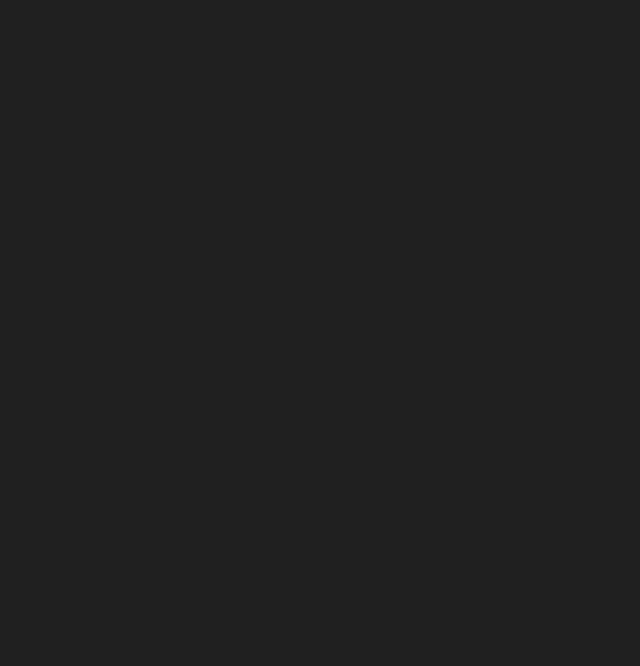
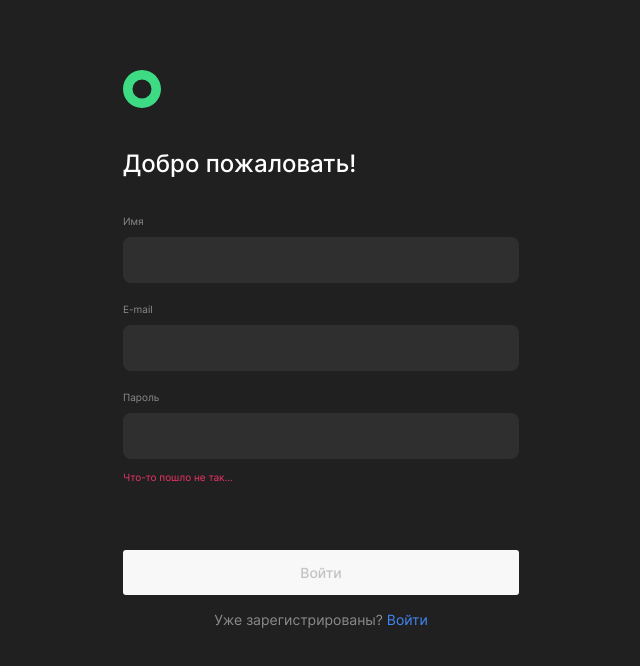
Before and after one commit to Exir74/movies-explorer-frontend, a React (Create React App) app: page /signup in a window 1280 px wide. Before the commit this address had no page. Shown: the top 666 px of the page, without its empty margins (319-959 px from the left). Built offline with nearby package versions, Linux system fonts and the light colour scheme.

Commit message:
feat: register done

```diff
--- a/src/components/App/App.js
+++ b/src/components/App/App.js
@@ -11,6 +11,7 @@ import Profile from '../Profile/Profile';
 import { logo } from '../../utils/constants';
 import Login from '../Login/Login';
 import FormHeader from '../FormHeader/FormHeader';
+import Register from '../Register/Register';
 
 function App() {
   const size = useWindowSize();
@@ -111,6 +112,21 @@ function App() {
             />
           )}
         />
+        <Route
+          path="/signup"
+          element={(
+            <Register
+              FormHeader={FormHeader}
+              logo={logo}
+            />
+          )}
+        />
+        <Route
+          path="*"
+          element={(
+            <Profile />
+          )}
+        />
       </Routes>
       {isBurgerOpen ? (
         <BurgerMenu
--- a/src/components/FormHeader/FormHeader.js
+++ b/src/components/FormHeader/FormHeader.js
@@ -1,7 +1,7 @@
 import React from 'react';
 import { Link } from 'react-router-dom';
 
-function FormHeader({ logo }) {
+function FormHeader({ logo, greeting }) {
   return (
     <div className="form-header">
       <Link
@@ -11,7 +11,7 @@ function FormHeader({ logo }) {
         <img className="form-header__img" src={logo} alt="лого" />
       </Link>
       <h3 className="form-header__text">
-        Рады видеть!
+        {greeting}
       </h3>
     </div>
   );
--- a/src/components/Login/Login.js
+++ b/src/components/Login/Login.js
@@ -5,7 +5,7 @@ import ButtonMain from '../ButtonMain/ButtonMain';
 function Login({ FormHeader, logo }) {
   return (
     <section className="login-section">
-      <FormHeader logo={logo} />
+      <FormHeader logo={logo} greeting="Рады видеть!" />
       {/* <FormBody> */}
       <form className="login">
         <span className="login__input-name">E-mail</span>
--- /dev/null
+++ b/src/components/Register/Register.css
@@ -0,0 +1,125 @@
+.register-section {
+  margin: 70px auto 70px auto;
+  max-height: 100%;
+  max-width: 396px;
+  display: flex;
+  flex-direction: column;
+  align-items: center;
+}
+
+.register {
+  display: flex;
+  flex-direction: column;
+  min-width: 396px;
+  max-height: 100%;
+}
+
+.register__input-name {
+  color: #8B8B8B;
+  font-family: 'Inter', 'Arial', sans-serif;
+  font-size: 10px;
+  font-style: normal;
+  font-weight: 400;
+  line-height: normal;
+  /*margin: 0 0 10px 0;*/
+}
+
+.register__input {
+
+  margin: 10px 0 20px 0;
+  padding: 15px 0 15px 15px;
+  border: none;
+  border-radius: 8px;
+  background: #2F2F2F;
+  color: #FFF;
+  font-family: 'Inter', 'Arial', sans-serif;
+  font-size: 13px;
+  font-style: normal;
+  font-weight: 400;
+  line-height: normal;
+}
+
+.register__input:last-of-type {
+  margin: 10px 0 0 0;
+}
+
+.register__error-wrapper {
+  height: 12px;
+  margin: 8px 0 0 0;
+}
+
+.register__input-message {
+  padding: 0;
+  color: #EE3465;
+  font-family: 'Inter', 'Arial', sans-serif;
+  font-size: 10px;
+  font-style: normal;
+  font-weight: 400;
+  line-height: normal;
+  /*display: none;*/
+}
+
+
+.register__input-message_enabled {
+  display: block;
+}
+
+.register__form-button {
+  margin: 71px 0 16px 0;
+}
+
+.register__footer {
+  text-align: center;
+}
+
+.register__footer_text {
+  color: #8B8B8B;
+  font-family: 'Inter', 'Arial', sans-serif;
+  font-size: 14px;
+  font-style: normal;
+  font-weight: 400;
+  line-height: normal;
+}
+
+.register__footer_link {
+  color: #4285F4;
+  font-family: 'Inter', 'Arial', sans-serif;
+  font-size: 14px;
+  font-style: normal;
+  font-weight: 400;
+  line-height: normal;
+  text-decoration: none;
+}
+
+@media screen and (max-width: 769px) {
+  .register-section {
+    margin: 232px auto 0 auto;
+  }
+
+  .register__form-button {
+    margin: 73px 0 16px 0;
+  }
+}
+
+@media screen and (max-width: 500px) {
+  .register-section {
+    margin: 56px auto 0 auto;
+    width: 260px;
+  }
+
+  .register {
+    min-width: 100%;
+  }
+
+  .register__form-button {
+    margin: 157px 0 16px 0;
+  }
+
+  .register__footer_text {
+    font-size: 12px;
+  }
+
+  .register__footer_link {
+    font-size: 12px;
+  }
+}
--- /dev/null
+++ b/src/components/Register/Register.js
@@ -0,0 +1,85 @@
+import React from 'react';
+import { Link } from 'react-router-dom';
+import ButtonMain from '../ButtonMain/ButtonMain';
+
+function Register({ FormHeader, logo }) {
+  return (
+    <section className="register-section">
+      <FormHeader logo={logo} greeting="Добро пожаловать!" />
+      {/* <FormBody> */}
+      <form className="register">
+        <span className="register__input-name">Имя</span>
+        <input
+          className="register__input register__input_userName"
+          name="name"
+          id="name-input-register"
+          // placeholder="E-mail"
+          type="text"
+          required
+        />
+        {/* <div className="register__error-wrapper"> */}
+        {/*  <label */}
+        {/*    htmlFor="email-input-register" */}
+        {/*    className="register__input-message" */}
+        {/*    id="name-input-error" */}
+        {/*  > */}
+        {/*    Что-то пошло не так... */}
+        {/*  </label> */}
+        {/* </div> */}
+        <span className="register__input-name">E-mail</span>
+        <input
+          className="register__input register__input_email"
+          name="email"
+          id="email-input-register"
+          // placeholder="E-mail"
+          type="email"
+          required
+          autoComplete="email"
+        />
+        {/* <div className="register__error-wrapper"> */}
+        {/*  <label */}
+        {/*    htmlFor="email-input-register" */}
+        {/*    className="register__input-message" */}
+        {/*    id="name-input-error" */}
+        {/*  > */}
+        {/*    Что-то пошло не так... */}
+        {/*  </label> */}
+        {/* </div> */}
+        <span className="register__input-name">Пароль</span>
+        <input
+          className="register__input register__input_password"
+          name="password"
+          id="password-input-register"
+          // placeholder="Пароль"
+          autoComplete="current-password"
+          type="password"
+          required
+          minLength={6}
+          maxLength={10}
+        />
+        <div className="register__error-wrapper">
+          <label
+            htmlFor="password-input-register"
+            className="register__input-message"
+            id="name-input-error"
+          >
+            Что-то пошло не так...
+          </label>
+        </div>
+        <div className="register__form-button">
+          <ButtonMain
+            text="Войти"
+            isHide={false}
+          />
+        </div>
+        <div className="register__footer">
+          <span className="register__footer_text">Уже зарегистрированы? </span>
+          <Link to="/signin" className="register__footer_link hover">Войти</Link>
+        </div>
+      </form>
+      {/* </FormBody> */}
+    </section>
+  );
+}
+
+export default Register;
--- a/src/index.css
+++ b/src/index.css
@@ -29,3 +29,4 @@
 @import url(./components/Login/Login.css);
 @import url(./components/FormHeader/FormHeader.css);
 @import url(./components/ButtonMain/ButtonMain.css);
+@import url('./components/Register/Register.css');
```
